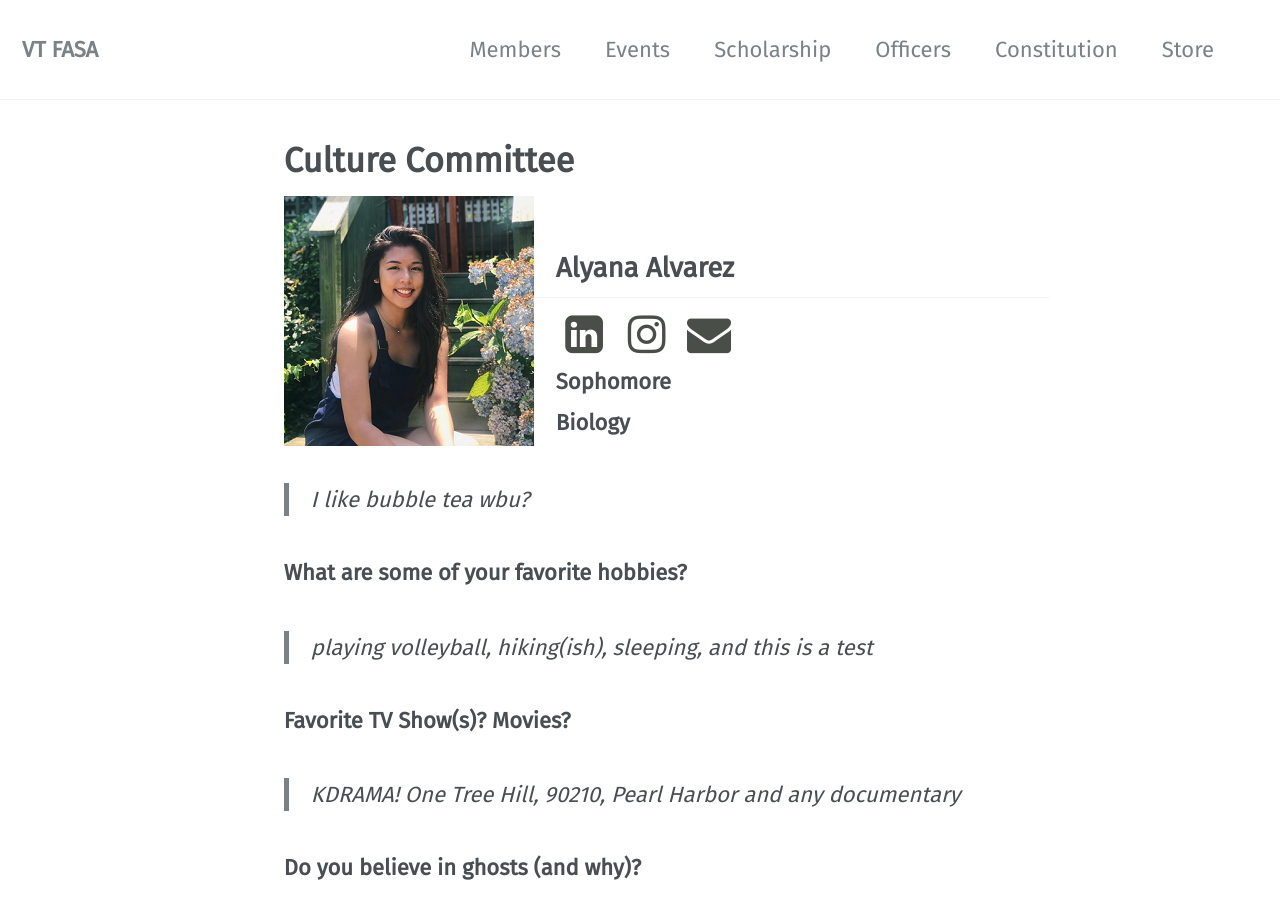
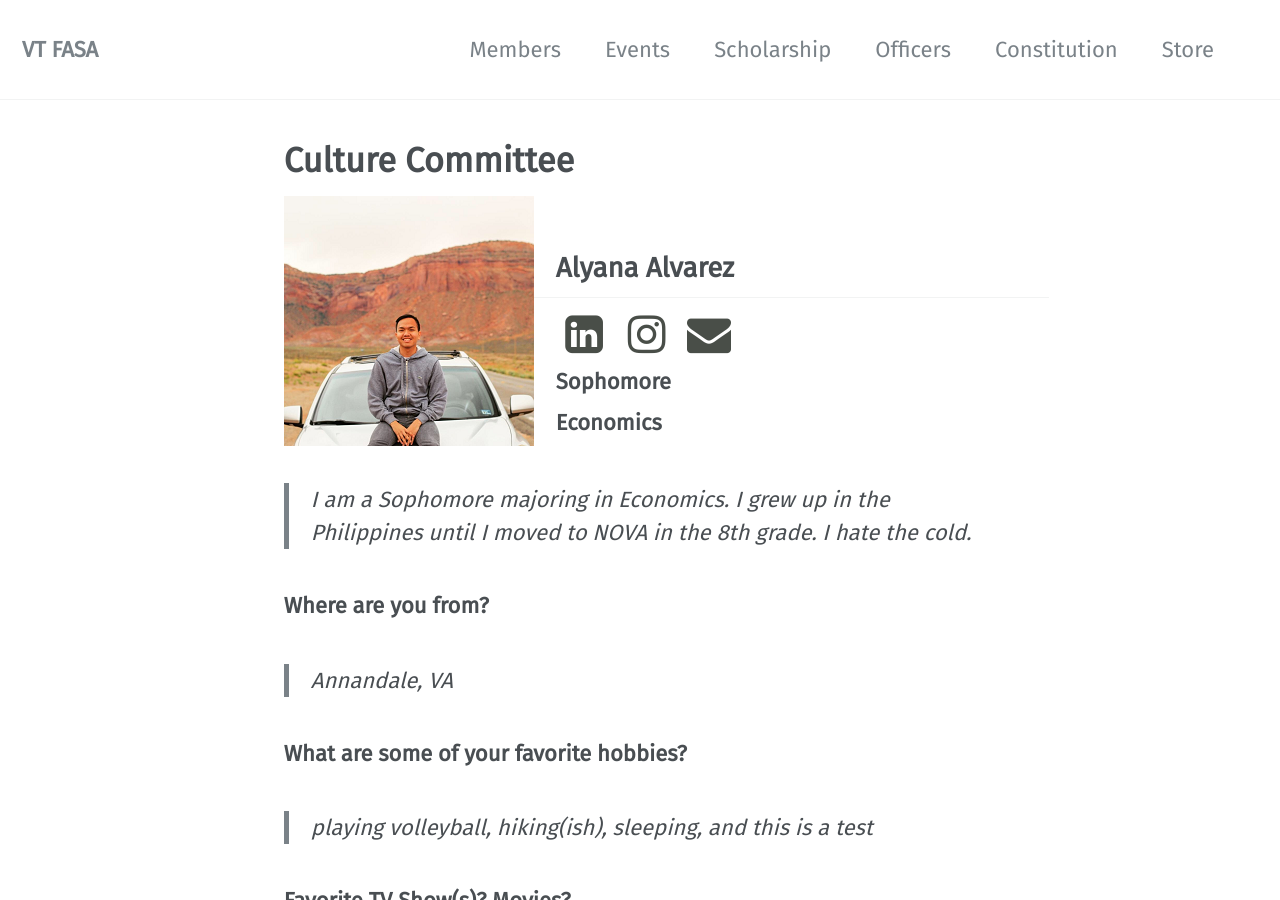
Before and after one commit to vtfasa/vtfasa.github.io, a Jekyll site: the page built from _pages/officers/culture.md, in a window 1280 px wide and 900 px high. Built offline with Jekyll 4.4.1, drawn with Linux system fonts in a browser that asks for light colours; some web fonts are replaced.

Commit message:
update_diego

```diff
--- a/_pages/officers/culture.md
+++ b/_pages/officers/culture.md
@@ -13,15 +13,18 @@ permalink: /officers/culture/
 # --- (this is a section break)
 ---
 
-![image-left]({{ "/assets/images/officers/small/alyana.png" | absolute_url }}){: .align-left}
+![image-left]({{ "/assets/images/officers/small/diegoi.png" | absolute_url }}){: .align-left}
 ## Alyana Alvarez
 <p style="margin-bottom: 0.45em; padding: 0"><a href="https://www.linkedin.com/in/nikko-tolentino-924b18126/" style="color: #494e48"><i class="fa fa-2x fa-fw fa-linkedin-square"></i></a>
-<a href="https://www.instagram.com/nikkotolentino_" style="margin: 0; padding: 0"><i class="fa fa-2x fa-fw fa-instagram" style="color: #494e48"></i></a>
-<a href="mailto:alyana17@vt.edu" style="margin: 0; padding: 0"><i class="fa fa-2x fa-fw fa-envelope" style="color: #494e48"></i></a></p>
+<a href="https://www.instagram.com/diego.ignacio22/_" style="margin: 0; padding: 0"><i class="fa fa-2x fa-fw fa-instagram" style="color: #494e48"></i></a>
+<a href="mailto:diegoi@vt.edu" style="margin: 0; padding: 0"><i class="fa fa-2x fa-fw fa-envelope" style="color: #494e48"></i></a></p>
 <h3 style="margin-top: 0">Sophomore</h3>
-**Biology**
+**Economics**
 
-> I like bubble tea wbu?
+> I am a Sophomore majoring in Economics. I grew up in the Philippines until I moved to NOVA in the 8th grade. I hate the cold.
+
+### **Where are you from?**
+> *Annandale, VA*
 
 ### **What are some of your favorite hobbies?**
 
```
Also changed, not shown: _pages/officers.md (+2 -2 lines), assets/images/officers/diegoi.png (added), assets/images/officers/small/diegoi.png (added).
